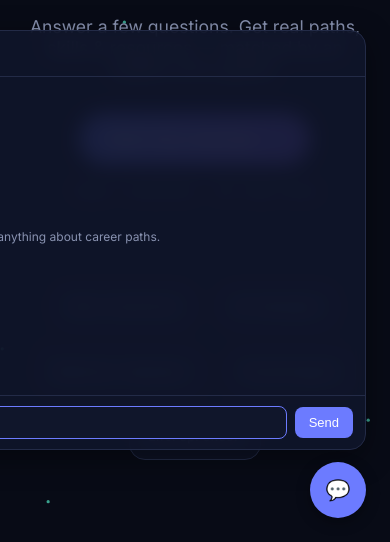
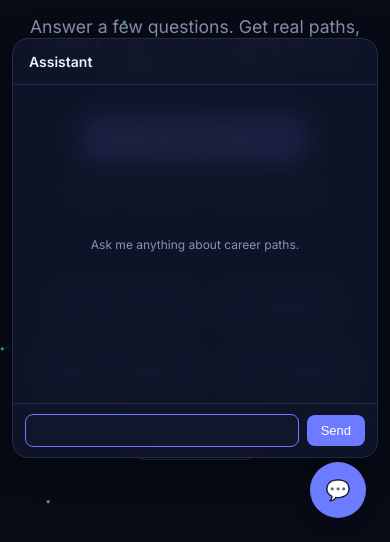
Before and after one commit to Aryan-Shaw/FinalMetanoia, a website: page frontend/index.html in a window 390 px wide. Both pictures are taken after a click on the button "Open assistant chat". Shown: the part 302-844 px from the top of the page. Drawn offline with nearby package versions, Linux system fonts and the light colour scheme.

Commit message:
Update style.css

```diff
--- a/frontend/style.css
+++ b/frontend/style.css
@@ -295,10 +295,10 @@ body { min-height: 100vh; position: relative; }
 
 .panel {
   position: fixed;
-  bottom: 92px;
-  right: 24px;
-  width: 620px;
-  height: 420px;
+  bottom: clamp(72px, 10vh, 92px);
+  right: clamp(12px, 3vw, 24px);
+  width: clamp(300px, 90vw, 620px);
+  height: clamp(380px, 70vh, 420px);
   background: rgba(16, 22, 43, 0.9);
   backdrop-filter: blur(10px);
   -webkit-backdrop-filter: blur(10px);
@@ -315,6 +315,15 @@ body { min-height: 100vh; position: relative; }
   pointer-events: none;
   will-change: transform, opacity;
   z-index: 999;
+}
+
+@media (max-width: 480px) {
+  .panel {
+    right: 12px;
+    left: 12px;
+    width: auto;
+    height: clamp(340px, 65vh, 420px);
+  }
 }
 .panel.open {
   opacity: 1;
```
